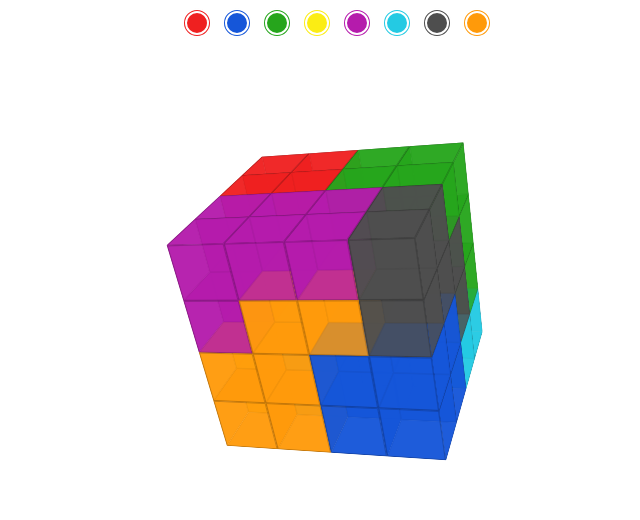
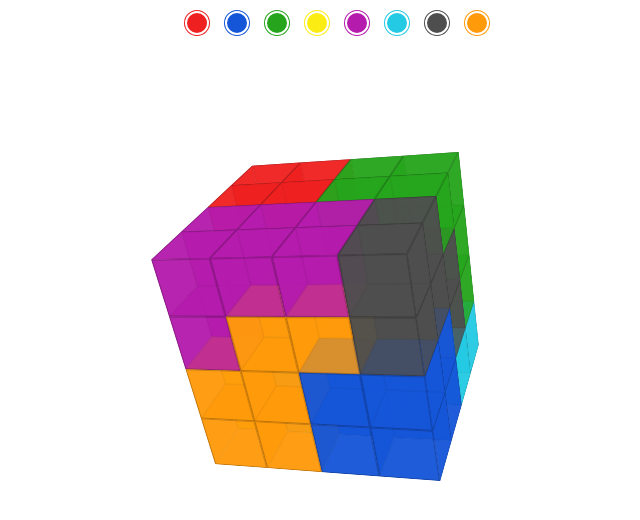
Before and after one commit to dglushenkov/tetris-demo, a website: page index.html in a window 1280 px wide. Shown: the whole page, without its empty margins (303-943 px from the left). Drawn offline with nearby package versions, Linux system fonts and the light colour scheme; files that its build step writes are made by us from their sources.

Commit message:
fix vertical rotation

```diff
--- a/style.scss
+++ b/style.scss
@@ -85,14 +85,17 @@ $colors: #ef2020, #1556d9, #26a51c, #fbed14, #b51bac, #24cae3, #4e4e4e, #ff9a0a;
 .cube.y-3 {
     top: 150px;
 }
+.cube.z-0 {
+    transform: translateZ(25px);
+}
 .cube.z-1 {
-    transform: translateZ(50px)
+    transform: translateZ(75px)
 }
 .cube.z-2 {
-    transform: translateZ(100px)
+    transform: translateZ(125px)
 }
 .cube.z-3 {
-    transform: translateZ(150px)
+    transform: translateZ(175px)
 }
 
 // Controls
```
